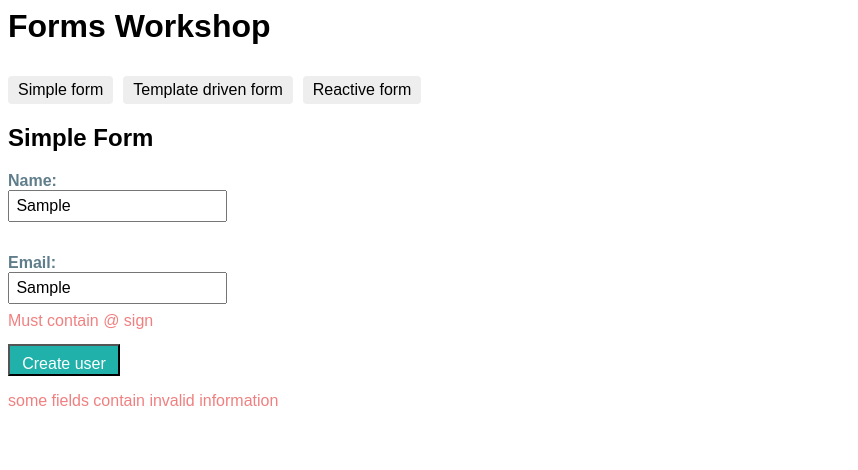
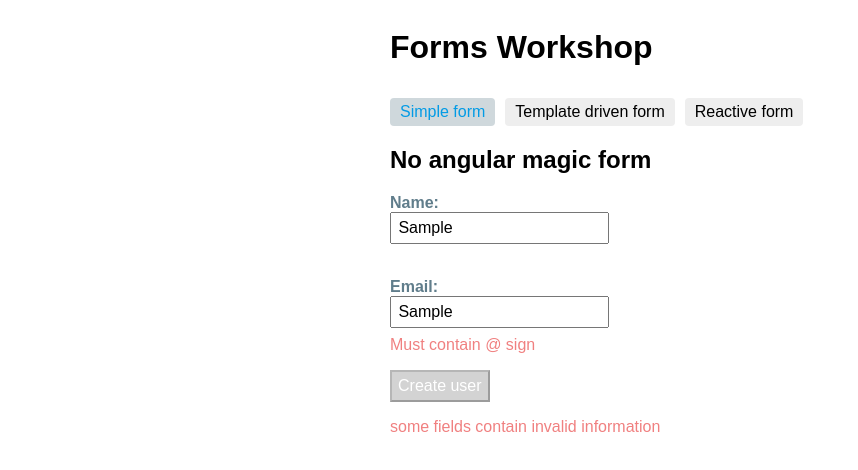
Before and after one commit to mlindblad/comparing-forms-angular, an Angular app: page / in a window 1280 px wide. Both pictures are taken after typing "Sample", "Sample" into the empty fields and a click on the button "Create user". Shown: the top 470 px of the page, without its empty margins (0-858 px from the left). Built offline with nearby package versions, Linux system fonts and the light colour scheme.

Commit message:
template driven form now working

```diff
--- a/src/app/app.component.html
+++ b/src/app/app.component.html
@@ -1,10 +1,13 @@
 <h1>Forms Workshop</h1>
 <nav>
-  <a (click)="toggleForm('simple')">Simple form</a>
-  <a (click)="toggleForm('template-driven')">Template driven form</a>
-  <a (click)="toggleForm('reactive-form')">Reactive form</a>
+    <a [ngClass]="{ 'form-selected': simpleForm }" (click)="toggleForm('simple')">Simple form</a>
+    <a [ngClass]="{ 'form-selected': templateDrivenForm }" (click)="toggleForm('template-driven')"
+        >Template driven form</a
+    >
+    <a [ngClass]="{ 'form-selected': reactiveForm }" (click)="toggleForm('reactive-form')">Reactive form</a>
 </nav>
-
-<simple-form *ngIf="simpleForm"></simple-form>
-<template-driven-form *ngIf="templateDrivenForm"></template-driven-form>
-<reactive-form *ngIf="reactiveForm"></reactive-form>
+<div class="forms">
+    <simple-form *ngIf="simpleForm"></simple-form>
+    <template-driven-form *ngIf="templateDrivenForm"></template-driven-form>
+    <reactive-form *ngIf="reactiveForm"></reactive-form>
+</div>
--- a/src/app/reactive-form/reactive-form.component.html
+++ b/src/app/reactive-form/reactive-form.component.html
@@ -1,13 +1,13 @@
-<h2>{{name}}</h2>
+<h2>{{ name }}</h2>
 <div>
     <label>
         Name:
-  <input type="text">
+        <input type="text" />
     </label>
-	<span [hidden]="!errorMessage">{{errorMessage}}</span>
+    <span [hidden]="!errorMessage">{{ errorMessage }}</span>
 
     <label>
         Email:
-  <input type="text">
+        <input type="text" />
     </label>
 </div>
--- a/src/app/simple-form/simple-form.component.html
+++ b/src/app/simple-form/simple-form.component.html
@@ -4,15 +4,15 @@
   Name:
   <input type="text" (keyup)="validateName()" [(ngModel)]="name">
   </label>
-	<span [hidden]="!invalidNameErrorMessage" class="errorMessage">{{invalidNameErrorMessage}}</span>
+	<div [ngClass]="{hidden: !invalidNameErrorMessage}" class="errorMessage">{{invalidNameErrorMessage}}&nbsp;</div>
 
 	<label>
   Email:
   <input type="text" (keyup)="validateEmail()" [(ngModel)]="email">
   </label>
-  <span [hidden]="!invalidEmailErrorMessage" class="errorMessage">{{invalidEmailErrorMessage}}</span>
+  <div [ngClass]="{hidden: !invalidEmailErrorMessage}" class="errorMessage">{{invalidEmailErrorMessage}}&nbsp;</div>
 
-  <button (click)="validateOnSubmit()"><label>Create user</label></button>
+  <button [disabled]="containErrors()" (click)="validateOnSubmit()">Create user</button>
   <span *ngIf="submitMessage" class="errorMessage">{{submitMessage}}</span>
   <span *ngIf="successMessage" class="successMessage">{{successMessage}}</span>
 </div>
--- a/src/app/simple-form/simple-form.component.ts
+++ b/src/app/simple-form/simple-form.component.ts
@@ -1,5 +1,4 @@
 import { Component } from '@angular/core';
-import { FormControl } from '@angular/forms';
 
 @Component({
   selector: 'simple-form',
@@ -7,7 +6,7 @@ import { FormControl } from '@angular/forms';
   styleUrls: ['./simple-form.component.css']
 })
 export class SimpleFormComponent {
-  title = 'Simple Form'
+  title = 'No angular magic form'
 
   name = '';
   invalidNameErrorMessage = '';
@@ -15,7 +14,6 @@ export class SimpleFormComponent {
   email = '';
   invalidEmailErrorMessage = '';
   submitMessage = ''
-
   successMessage = '';
 
   validateName() {
@@ -51,4 +49,8 @@ export class SimpleFormComponent {
       this.successMessage = 'Hurray. Ok to send form';
     }
   }
+
+  containErrors(): boolean {
+    return !!this.invalidEmailErrorMessage || !!this.invalidNameErrorMessage;
+  }
 }
--- a/src/app/template-driven-form/template-driven-form.component.html
+++ b/src/app/template-driven-form/template-driven-form.component.html
@@ -1,13 +1,28 @@
-<h2>{{name}}</h2>
-<div>
+<h2>{{ title }}</h2>
+<form (ngSubmit)="onSubmit()" #templateForm="ngForm">
     <label>
         Name:
-  <input type="text">
+        <input #spy id="name" type="text" required [(ngModel)]="displayName" name="displayName" #name="ngModel" />
     </label>
-	<span [hidden]="!errorMessage">{{errorMessage}}</span>
+
+    <div class="errorMessage" [ngClass]="{ hidden: name.valid || name.pristine }">Name is required</div>
 
     <label>
         Email:
-  <input type="text">
+        <input #emailField="ngModel" type="text" required [(ngModel)]="email" name="email" />
     </label>
-</div>
+    <div class="errorMessage" [ngClass]="{ hidden: emailField.valid || emailField.pristine }">Email is required</div>
+    <button type="submit" [disabled]="!templateForm.form.valid">Create user</button>
+    <span *ngIf="submitMessage" class="errorMessage">{{ submitMessage }}</span>
+    <span *ngIf="successMessage" class="successMessage">{{ successMessage }}</span>
+</form>
+
+<br />spy on class name: {{ spy.className }}
+
+<ul>
+  <li>An Angular HTML form template</li>
+  <li>form submission by binding to the NgForm.ngSubmit</li>
+  <li>Template-reference variables such as #emailField and #name</li>
+  <li>The reference variable’s valid property on input controls to check if a control is valid and show/hide error messages.</li>
+  <li>Controlling the Submit button's enabled state by binding to NgForm validity.</li>
+</ul>
--- a/src/app/template-driven-form/template-driven-form.component.ts
+++ b/src/app/template-driven-form/template-driven-form.component.ts
@@ -7,5 +7,8 @@ import { FormControl } from '@angular/forms';
   styleUrls: ['./template-driven-form.component.css']
 })
 export class TemplateDrivenFormComponent {
-  name = 'Template driven Form'
+  title = 'Template driven Form'
+
+  displayName = '';
+  email = '';
 }
--- a/src/main.ts
+++ b/src/main.ts
@@ -5,7 +5,10 @@ import { platformBrowserDynamic } from '@angular/platform-browser-dynamic';
 
 import { AppModule } from './app/app.module';
 
-platformBrowserDynamic().bootstrapModule(AppModule).then(ref => {
+window.onload = function() {
+    platformBrowserDynamic()
+        .bootstrapModule(AppModule)
+        .then(ref => {
             // Ensure Angular destroys itself on hot reloads.
             if (window['ngRef']) {
                 window['ngRef'].destroy();
@@ -13,4 +16,6 @@ platformBrowserDynamic().bootstrapModule(AppModule).then(ref => {
             window['ngRef'] = ref;
 
             // Otherwise, log the boot error
-}).catch(err => console.error(err));
+        })
+        .catch(err => console.error(err));
+};
--- a/src/styles.css
+++ b/src/styles.css
@@ -3,9 +3,29 @@
   font-family: Arial, Helvetica, sans-serif;
 }
 
+
+body {
+  display: flex;
+  justify-content: center;
+}
+
 a, button {
   cursor: pointer;
   cursor: hand;
+}
+
+.forms {
+  width: 500px;
+}
+
+.main-page {
+  display: flex;
+  justify-content: center;
+}
+
+.form-selected {
+  color: #039be5;
+  background-color: #CFD8DC;
 }
 
 /* Navigation link styles */
@@ -54,16 +74,22 @@ button {
   margin: 1rem 0;
   height: 2rem;
   background: lightseagreen;
-
-
+  font-size: 1rem;
+  color: white;
+  font-weight: normal;
+  cursor: hand;
 }
 
 button > label {
   font-size: 1rem;
   color: white;
   font-weight: normal;
-  cursor: pointer;
   cursor: hand;
+}
+
+button:disabled {
+  background: lightgray;
+  cursor: not-allowed;
 }
 
 .errorMessage {
@@ -73,3 +99,7 @@ button > label {
 .successMessage {
   color: seagreen
 }
+
+.hidden {
+  visibility: hidden;
+}
```
Also changed, not shown: src/tsconfig.app.json (added, +21 -0 lines), package.json (line endings or trailing spaces), 2 other files (tests, documents, lock files or other folders). Lines whose indentation alone changed are shown as unchanged.
